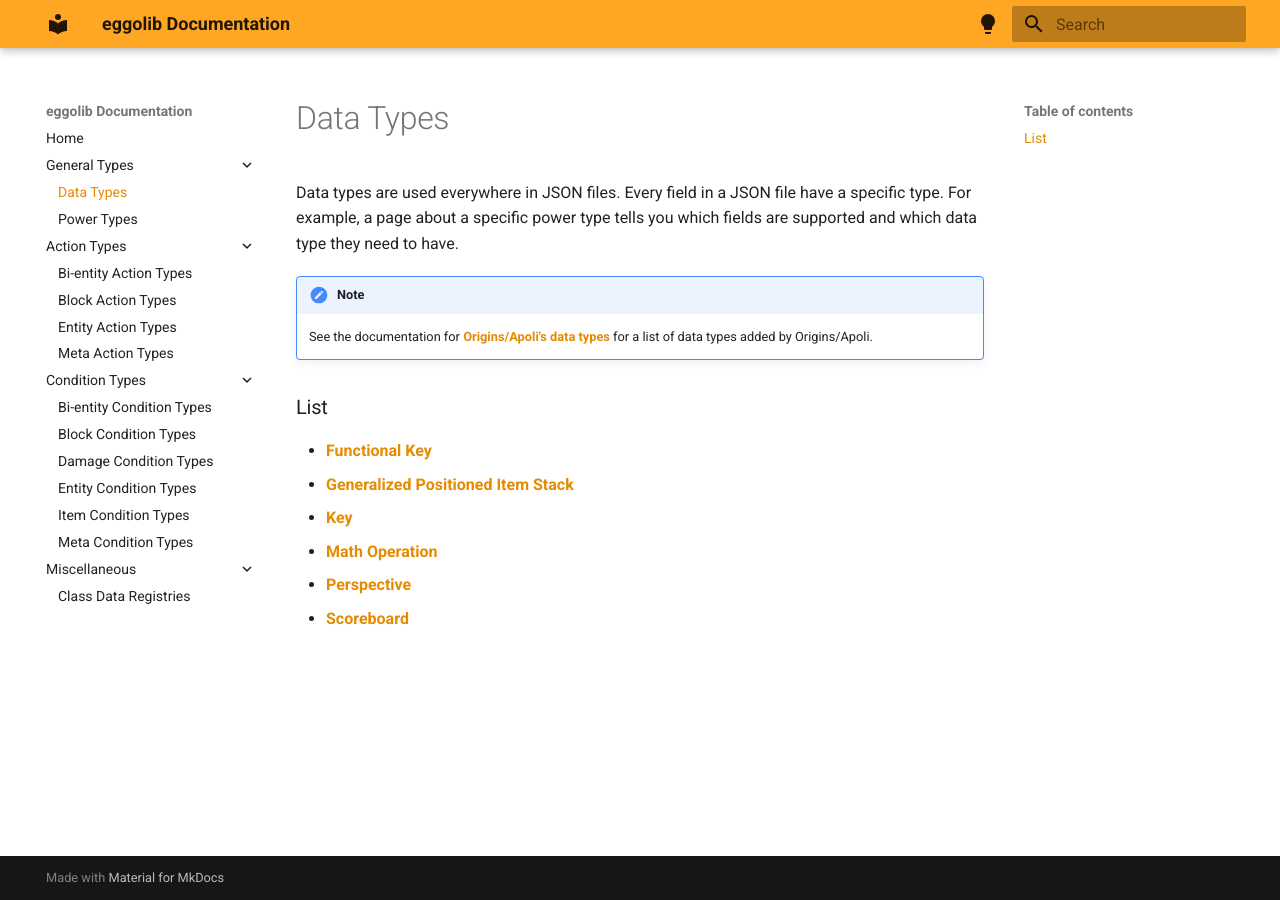
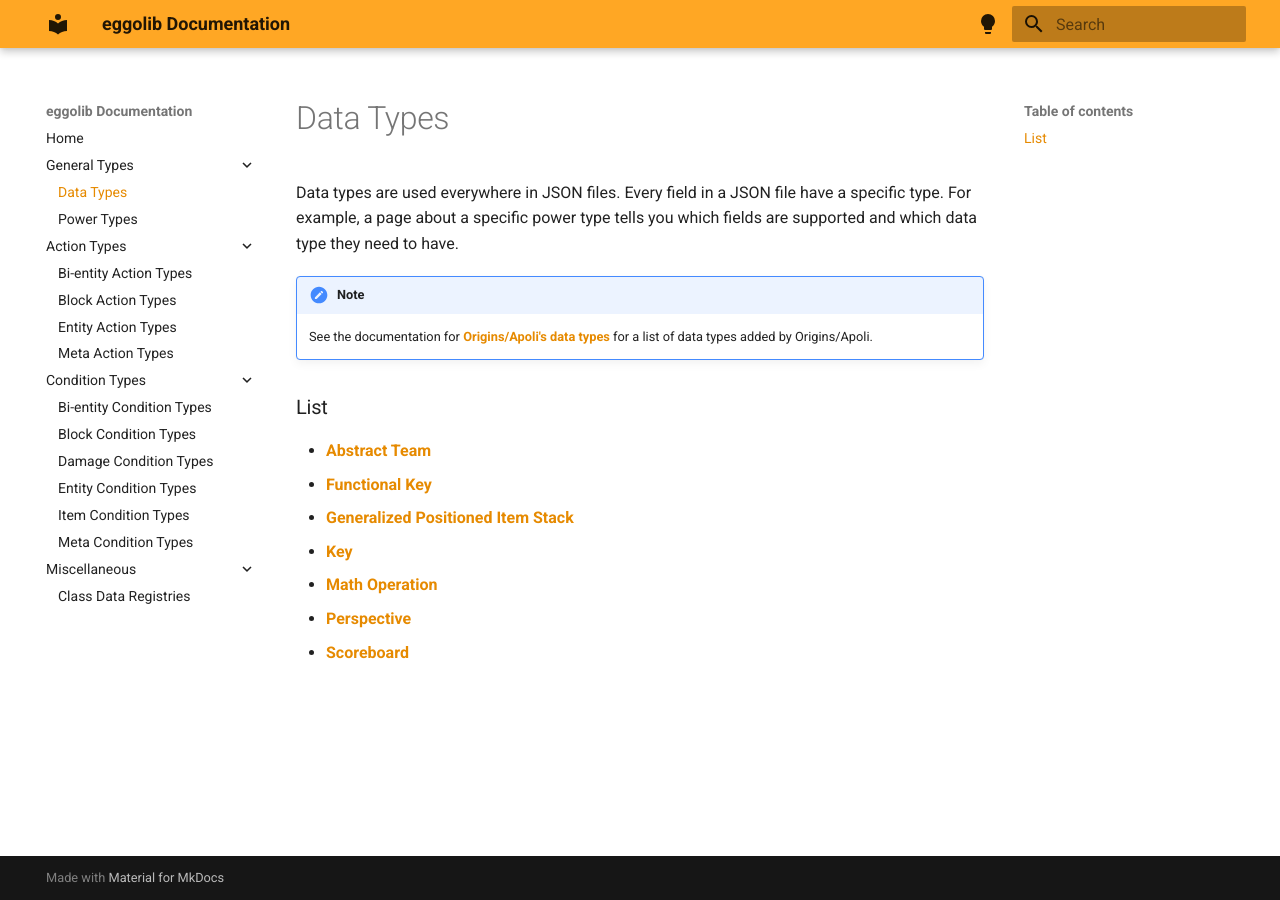
Before and after one commit to eggolib/eggolib.github.io, an MkDocs documentation site: the page built from docs/types/data_types.md, in a window 1280 px wide. Built offline with MkDocs 1.6.1 and Material for MkDocs 9.7.7, drawn with Linux system fonts in a browser that asks for light colours; the version menu is left out.

Commit message:
Update `data_types.md` Added `abstract_team` data type to the list

```diff
--- a/docs/types/data_types.md
+++ b/docs/types/data_types.md
@@ -16,6 +16,7 @@ Data types are used everywhere in JSON files. Every field in a JSON file have a
 
 ### List
 
+* [**Abstract Team**](data_types/abstract_team.md)
 * [**Functional Key**](data_types/functional_key.md)
 * [**Generalized Positioned Item Stack**](data_types/generalized_positioned_item_stack.md)
 * [**Key**](data_types/key.md)
```
